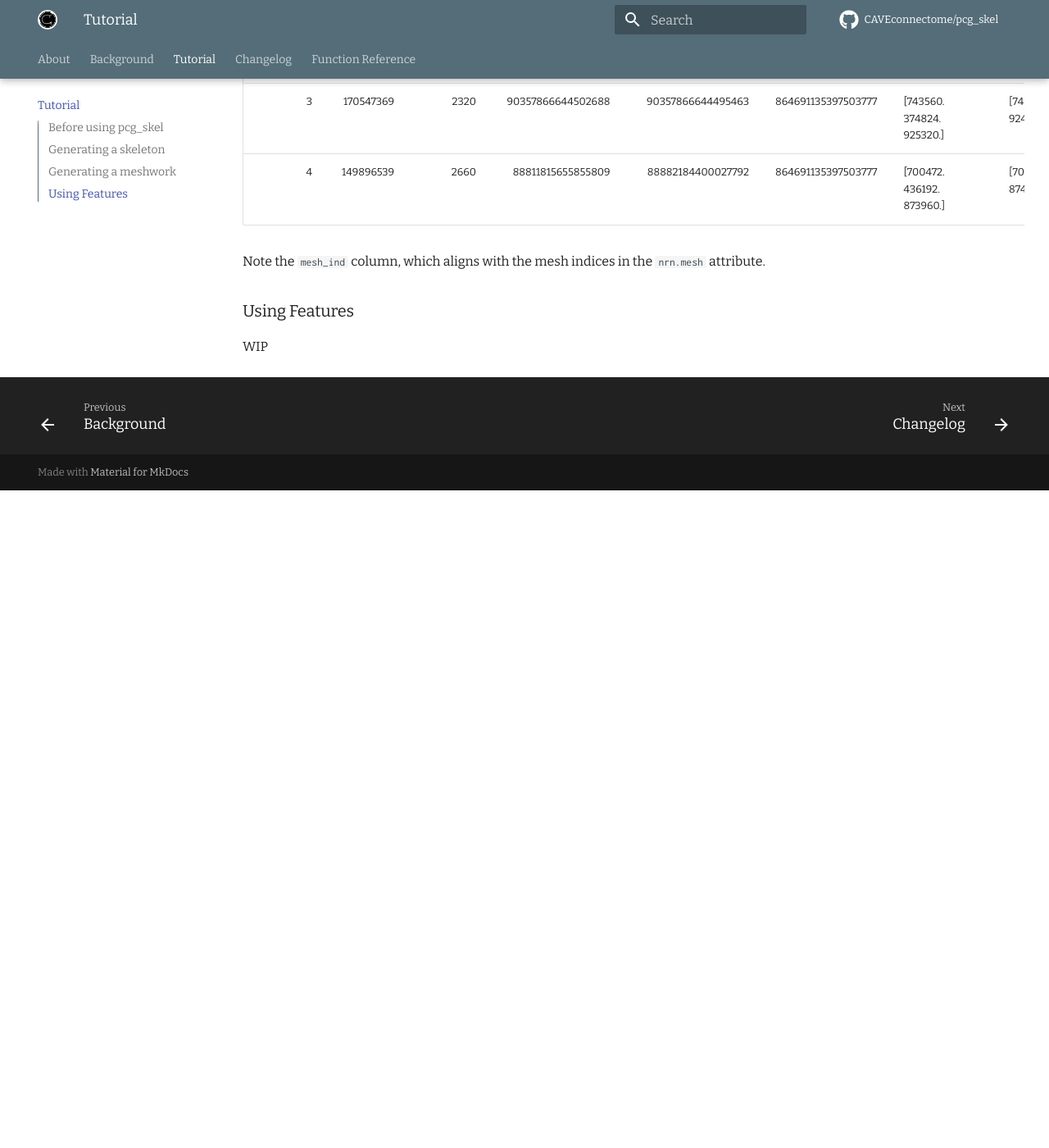
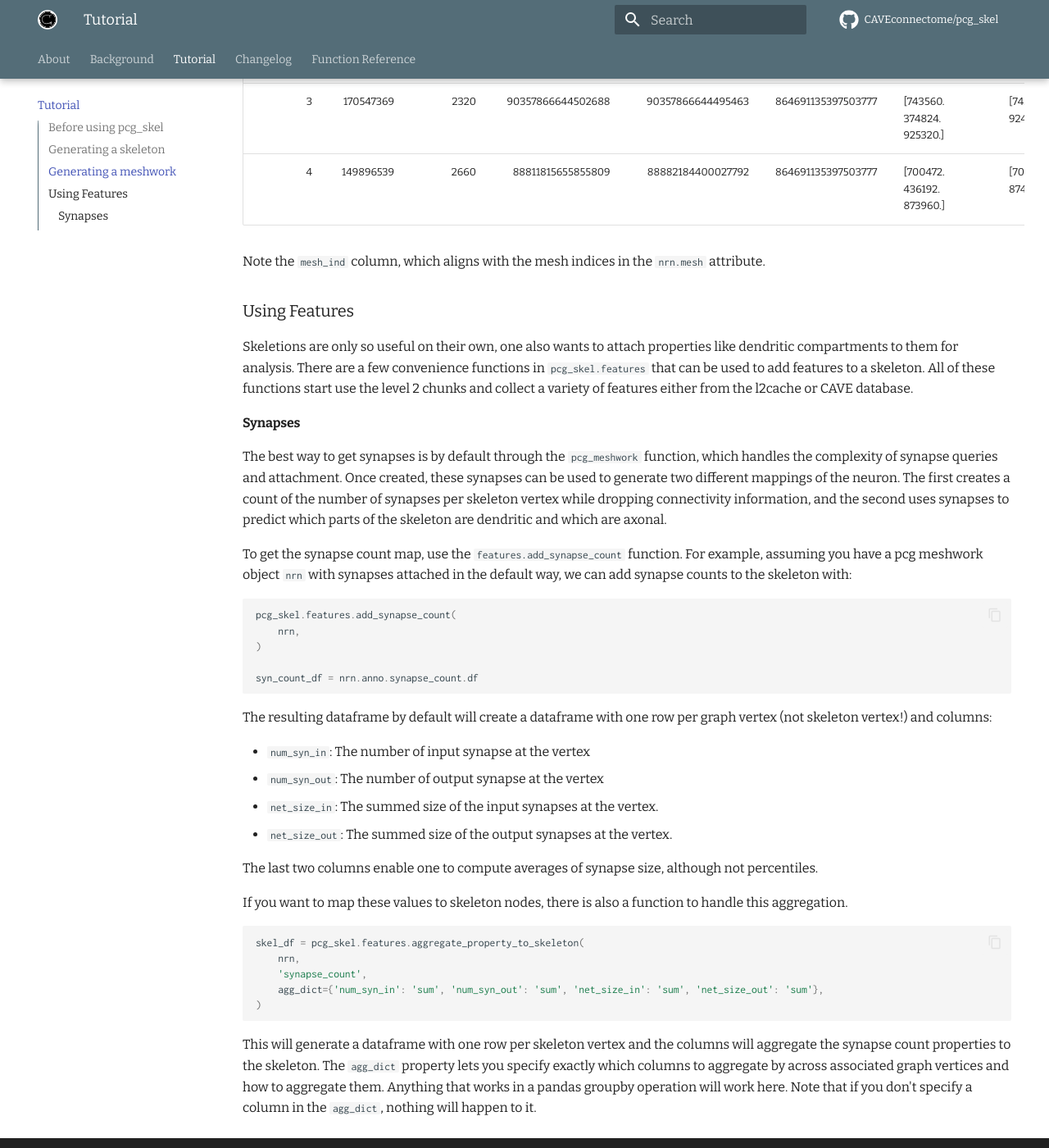
Before and after one commit to CAVEconnectome/pcg_skel, an MkDocs documentation site: the page built from docs/tutorial.md, in a window 1280 px wide and 1400 px high, scrolled down 3117 px. Shown: the whole window at 82% size. Built offline with MkDocs 1.6.1 and Material for MkDocs 9.7.7, drawn with Linux system fonts in a browser that asks for light colours; comment, search, counter and statistics services are not loaded; before the commit the page ends 3715 px from its top, so only the background shows below that.

Commit message:
adding synapse property docs

````diff
--- a/docs/tutorial.md
+++ b/docs/tutorial.md
@@ -124,4 +124,48 @@ Note the `mesh_ind` column, which aligns with the mesh indices in the `nrn.mesh`
 
 ## Using Features
 
-WIP
+Skeletions are only so useful on their own, one also wants to attach properties like dendritic compartments to them for analysis.
+There are a few convenience functions in `pcg_skel.features` that can be used to add features to a skeleton.
+All of these functions start use the level 2 chunks and collect a variety of features either from the l2cache or CAVE database.
+
+### Synapses
+
+The best way to get synapses is by default through the `pcg_meshwork` function, which handles the complexity of synapse queries and attachment.
+Once created, these synapses can be used to generate two different mappings of the neuron.
+The first creates a count of the number of synapses per skeleton vertex while dropping connectivity information, and the second uses synapses to predict which parts of the skeleton are dendritic and which are axonal.
+
+To get the synapse count map, use the `features.add_synapse_count` function.
+For example, assuming you have a pcg meshwork object `nrn` with synapses attached in the default way, we can add synapse counts to the skeleton with:
+
+```python
+pcg_skel.features.add_synapse_count(
+    nrn,
+)
+
+syn_count_df = nrn.anno.synapse_count.df
+```
+
+The resulting dataframe by default will create a dataframe with one row per graph vertex (not skeleton vertex!) and columns:
+
+* `num_syn_in`: The number of input synapse at the vertex
+* `num_syn_out`: The number of output synapse at the vertex
+* `net_size_in`: The summed size of the input synapses at the vertex.
+* `net_size_out`: The summed size of the output synapses at the vertex.
+
+The last two columns enable one to compute averages of synapse size, although not percentiles.
+
+If you want to map these values to skeleton nodes, there is also a function to handle this aggregation.
+
+```python
+
+skel_df = pcg_skel.features.aggregate_property_to_skeleton(
+    nrn,
+    'synapse_count',
+    agg_dict={'num_syn_in': 'sum', 'num_syn_out': 'sum', 'net_size_in': 'sum', 'net_size_out': 'sum'},
+)
+```
+
+This will generate a dataframe with one row per skeleton vertex and the columns will aggregate the synapse count properties to the skeleton.
+The `agg_dict` property lets you specify exactly which columns to aggregate by across associated graph vertices and how to aggregate them.
+Anything that works in a pandas groupby operation will work here.
+Note that if you don't specify a column in the `agg_dict`, nothing will happen to it.
````
